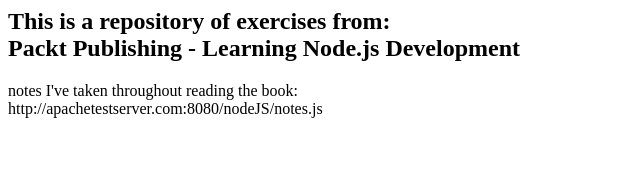
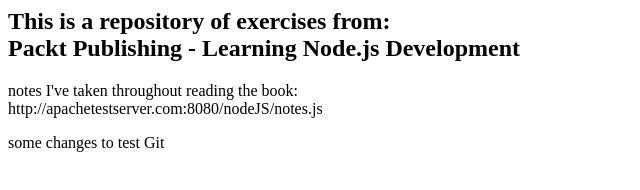
Before and after one commit to jsore/node-basics, a plain HTML site: page index.html in a window 1280 px wide. Shown: the whole page, without its empty margins (0-640 px from the left). Drawn offline with Linux system fonts and the light colour scheme.

Commit message:
oh shit it worked!

```diff
--- a/index.html
+++ b/index.html
@@ -11,5 +11,6 @@
             notes I've taken throughout reading the book:<br/>
             http://apachetestserver.com:8080/nodeJS/notes.js
         </p>
+        <p>some changes to test Git</p>
     </body>
 </html>
```
